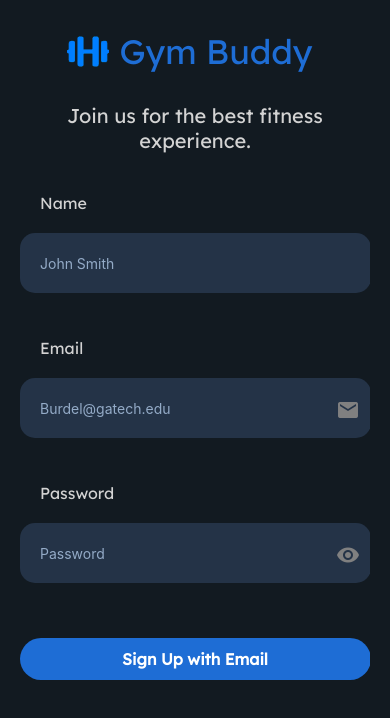
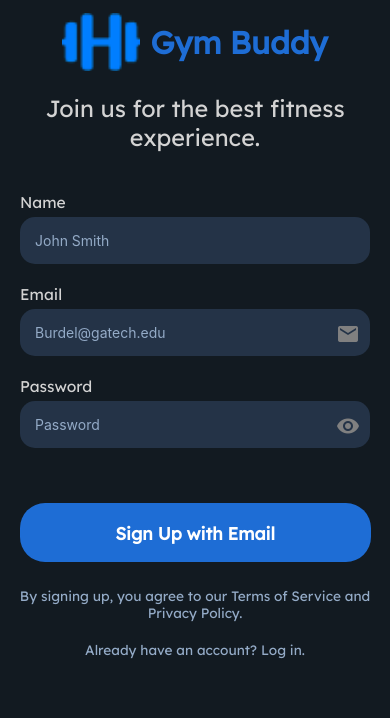
Before and after one commit to TanishqP14/GymBuddyFrontEnd, a React Native app: screen /signUp in a window 390 px wide. Shown: the top 718 px of the page. Built offline with nearby package versions, Linux system fonts and the light colour scheme.

Commit message:
fixed sign up layout

```diff
--- a/App.js
+++ b/App.js
@@ -3,6 +3,7 @@ import WelcomeSceneSec from "./WelcomeScene/WelcomeSceneSec.js";
 import {createNativeStackNavigator} from '@react-navigation/native-stack';
 import {NavigationContainer} from '@react-navigation/native';
 import SignUp from "./AuthScene/SignUp.js";
+import LogIn from "./AuthScene/LogIn.js";
 
 
 const Stack = createNativeStackNavigator();
@@ -20,7 +21,10 @@ export default function App() {
           component={WelcomeSceneSec} />
         <Stack.Screen name="signUp"
           component={SignUp}/>
+          <Stack.Screen name="logIn"
+          component={LogIn}/>
       </Stack.Navigator>
     </NavigationContainer>
+
   )
 }
--- a/AuthScene/LogIn.js
+++ b/AuthScene/LogIn.js
@@ -0,0 +1,78 @@
+import {View, StyleSheet, Text, TextInput, Image, Dimensions, ScrollView, Pressable} from "react-native";
+import * as Font from 'expo-font';
+
+const {width, height} = Dimensions.get("window");
+
+const imageHeader = require('../assets/Images/Screenshot 2024-12-17 012023.png');
+
+export default function LogIn() {
+
+    const [fontsLoaded] = Font.useFonts({
+                            'Lexend-Bold': require('../assets/Fonts/Lexend/Lexend-Bold.ttf'),
+                            'Lexend': require('../assets/Fonts/Lexend/Lexend-Regular.ttf')
+                        });
+
+    return (
+
+        <View style={logInStyles.container}>
+
+            <Image source={imageHeader} resizeMethod="contain" style={{width: width, height: height * 0.4}} />
+            <View style={logInStyles.contentContainer}>
+
+            <Text style={logInStyles.textStyle}>
+                Log In
+            </Text>
+
+            <ScrollView automaticallyAdjustKeyboardInsets={true}>
+                <TextInput placeholder="Email" style={logInStyles.textInput} placeholderTextColor={"#94ABC7"}/>
+                <TextInput placeholder="Password" style={logInStyles.textInput} placeholderTextColor={"#94ABC7"} />
+                <Pressable style={({pressed}) => [logInStyles.startedButton, {backgroundColor: pressed ? '#334A66' : '##1A78E5', marginTop: 20}]}>
+                    <Text style={{fontSize: 18, color: 'white', fontWeight: 'bold', fontFamily: 'Lexend'}}>
+                    Already have an account? Log IN
+                    </Text>
+                </Pressable>
+            </ScrollView>
+            </View>
+        </View>
+    )
+}
+
+const logInStyles = StyleSheet.create({
+    container: {
+        flex: 1,
+        backgroundColor: '#121A21',
+        justifyContent: 'center',
+        justifyContent: 'flex-start',
+        alignItems: 'center',
+    },
+    contentContainer: {
+        alignItems: 'center',
+        padding: 20
+    },
+    textStyle: {
+        textAlign: 'center',
+        fontFamily: 'Lexend-Bold',
+        fontSize: 35,
+        color: "white",
+        marginBottom: 30,
+    },
+    textInput: {
+        width: width * 0.9,
+        borderRadius: 15,
+        backgroundColor: "#243347",
+        padding: 20,
+        marginBottom: 25,
+        color: "white",
+        height: 60,
+        marginBottom: 30
+    },
+    startedButton: {
+        width: width * 0.85,
+        height: height * 0.07,
+        borderRadius: width * 0.3,
+        backgroundColor: '#1A78E5',
+        alignItems: 'center',
+        justifyContent: 'center',
+        marginTop: 20,
+      }
+})
--- a/AuthScene/SignUp.js
+++ b/AuthScene/SignUp.js
@@ -1,4 +1,4 @@
-import {View, StyleSheet, Text, Image, TextInput, Dimensions, ScrollView, TouchableOpacity, Pressable} from "react-native";
+import {View, StyleSheet, Text, Image, TextInput, Dimensions, ScrollView, TouchableOpacity, Pressable, SafeAreaView} from "react-native";
 import * as Font from 'expo-font';
 import Icon from 'react-native-vector-icons/MaterialCommunityIcons';
 import { useEffect, useState } from "react";
@@ -6,7 +6,7 @@ import { useEffect, useState } from "react";
 const logo = require("../assets/Images/Logo.png");
 const {width, height} = Dimensions.get("window");
 
-export default function SignUp() {
+export default function SignUp({navigation}) {
 
     const [name, setName] = useState('');
     const [email, setEmail] = useState('');
@@ -15,7 +15,7 @@ export default function SignUp() {
     const [errors, setError] = useState({});
 
     let formValidation = () => {
-        error = {};
+        let error = {};
         if (name.match(/^[A-Za-z]+$/) == null) {
             error.userError = "Type a valid name.";
         }
@@ -36,107 +36,164 @@ export default function SignUp() {
     });
 
     return (
-        <View style={signUpStyles.container}>
+        <SafeAreaView style={signUpStyles.safeContainer}>
             <View style={signUpStyles.titleContainer}>
-                <Image source={logo} />
+                    <Image source={logo} style={signUpStyles.logo} resizeMode="contain" />
                     <Text style={signUpStyles.title}>Gym Buddy</Text>
                 </View>
                 <Text style={signUpStyles.subHeader}>Join us for the best fitness experience.</Text>
-            <ScrollView automaticallyAdjustKeyboardInsets={true}>
+            <ScrollView keyboardShouldPersistTaps="handled">
+                <View style={signUpStyles.container}>
                     <Text style={signUpStyles.inputHeader}>Name</Text>
-                {errors.userError ? <Text style={signUpStyles.error}>{errors.userError}</Text> : null}
-                <TextInput style={signUpStyles.input} placeholder="John Smith" placeholderTextColor={"#94ABC7"} value={name} onChangeText={(val) => setName(val)}/>
+                    {errors.userError && <Text style={signUpStyles.error}>{errors.userError}</Text>}
+                    <TextInput
+                        style={signUpStyles.input}
+                        placeholder="John Smith"
+                        placeholderTextColor="#94ABC7"
+                        value={name}
+                        onChangeText={(val) => setName(val)}
+                    />
 
                     <Text style={signUpStyles.inputHeader}>Email</Text>
-                {errors.emailError ? <Text style={signUpStyles.error}>{errors.emailError}</Text> : null}
+                    {errors.emailError && <Text style={signUpStyles.error}>{errors.emailError}</Text>}
                     <View style={signUpStyles.textInputContainer}>
-                    <TextInput style={[signUpStyles.input, {color: "white"}]} placeholder="Burdel@gatech.edu" placeholderTextColor={"#94ABC7"}
-                        value={email} onChangeText={(val) => setEmail(val)}/>
-                    <Icon name={'email'} size={24} color="grey" style={signUpStyles.icon} />
-
+                        <TextInput
+                            style={[signUpStyles.input, { color: 'white' }]}
+                            placeholder="Burdel@gatech.edu"
+                            placeholderTextColor="#94ABC7"
+                            value={email}
+                            onChangeText={(val) => setEmail(val)}
+                        />
+                        <Icon name="email" size={24} color="grey" style={signUpStyles.icon} />
                     </View>
 
                     <Text style={signUpStyles.inputHeader}>Password</Text>
-                {errors.passwordError ? <Text style={signUpStyles.error}>{errors.passwordError}</Text> : null}
+                    {errors.passwordError && <Text style={signUpStyles.error}>{errors.passwordError}</Text>}
                     <View style={signUpStyles.textInputContainer}>
-                    <TextInput style={[signUpStyles.input, {color: "white"}]} placeholder="Password" placeholderTextColor={"#94ABC7"} secureTextEntry={!passwordVisible} value={password} onChangeText={(val) => setPassword(val)} />
-                    <TouchableOpacity onPress={() => setPasswordVisible(!passwordVisible)} style={signUpStyles.icon} >
-                        <Icon name={passwordVisible ? 'eye-off' : 'eye'} size={24} color="grey"  />
+                        <TextInput
+                            style={[signUpStyles.input, { color: 'white' }]}
+                            placeholder="Password"
+                            placeholderTextColor="#94ABC7"
+                            secureTextEntry={!passwordVisible}
+                            value={password}
+                            onChangeText={(val) => setPassword(val)}
+                        />
+                        <TouchableOpacity onPress={() => setPasswordVisible(!passwordVisible)} style={signUpStyles.icon}>
+                            <Icon name={passwordVisible ? 'eye-off' : 'eye'} size={24} color="grey" />
                         </TouchableOpacity>
                     </View>
-                <View style={{justifyContent: 'center', alignItems: 'center'}}>
-                <Pressable style={({pressed}) => [signUpStyles.startedButton, {backgroundColor: pressed ? 'lightgrey' : '#1E6DD5'}]} onPress={formValidation}>
-                    <Text style={{fontSize: 16, color: 'white', fontWeight: 'bold', fontFamily: 'Lexend'}}>
-                        Sign Up with Email
+                </View>
+                <View style={signUpStyles.center}>
+                    <Pressable
+                        style={({ pressed }) => [
+                            signUpStyles.startedButton,
+                            { backgroundColor: pressed ? 'lightgrey' : '#1E6DD5' },
+                        ]}
+                        onPress={formValidation}
+                    >
+                        <Text style={signUpStyles.startedButtonText}>Sign Up with Email</Text>
+                    </Pressable>
+                    <Text style={signUpStyles.infoText}>
+                        By signing up, you agree to our Terms of Service and Privacy Policy.
                     </Text>
+                </View>
+                <View style={signUpStyles.center}>
+                    <Pressable
+                        style={({ pressed }) => [{ backgroundColor: pressed ? '#1E6DD5' : 'transparent' }]}
+                        onPress={() => navigation.navigate('logIn')}
+                    >
+                        <Text style={signUpStyles.infoText}>Already have an account? Log in.</Text>
                     </Pressable>
                 </View>
             </ScrollView>
-        </View>
-    )
-}
+        </SafeAreaView>
+    );
+};
 
 const signUpStyles = StyleSheet.create({
+    safeContainer: {
+        flex: 1,
+        backgroundColor: '#121A21',
+    },
     container: {
         padding: 20,
-        flex: 1,
-        backgroundColor: '#121A21',
+        marginTop: 20,
+        justifyContent: 'center',
     },
     titleContainer: {
         flexDirection: 'row',
         justifyContent: 'center',
-        alignItems: 'center'
+        alignItems: 'center',
+        height: height * 0.1
+    },
+    logo: {
+        width: width * 0.2,
+        height: width * 0.2,
     },
     title: {
-        padding: 10,
-        color: "#1E6DD5",
-        fontSize: 34,
-        fontWeight: 10,
+        marginLeft: 10,
+        color: '#1E6DD5',
+        fontSize: width * 0.08,
+        fontWeight: 'bold',
         fontFamily: 'Lexend',
     },
     subHeader: {
-        color: "lightgrey",
-        fontFamily: "Lexend",
-        fontSize: 20,
+        color: 'lightgrey',
+        fontFamily: 'Lexend',
+        fontSize: width * 0.06,
         textAlign: 'center',
-        padding: 20
+        marginTop: 10,
     },
     inputHeader: {
-        color: "lightgrey",
-        fontSize: 16,
+        color: 'lightgrey',
+        fontSize: width * 0.04,
         fontFamily: 'Lexend',
-        fontWeight: 5,
-        padding: 20,
+        marginBottom: 5,
     },
     input: {
-        width: width * 0.9,
+        width: '100%',
         borderRadius: 15,
-        backgroundColor: "#243347",
-        padding: 20,
-        marginBottom: 25,
-        color: "white",
-        height: 60,
+        backgroundColor: '#243347',
+        padding: 15,
+        marginBottom: 20,
+        color: 'white',
     },
     textInputContainer: {
-        flex: 'row',
-        flexDirection: 'center'
+        flexDirection: 'row',
+        alignItems: 'center',
     },
     icon: {
         position: 'absolute',
         right: 10,
-        top: 20
+        bottom: 30,
     },
     startedButton: {
-        width: width * 0.9,
-        height: height * 0.05,
-        borderRadius: width * 0.3,
-        backgroundColor: '#1A78E5',
+        width: '90%',
+        height: height * 0.07,
+        borderRadius: 25,
         alignItems: 'center',
         justifyContent: 'center',
-        marginTop: 30,
+        marginVertical: 15,
+    },
+    startedButtonText: {
+        fontSize: width * 0.045,
+        color: 'white',
+        fontWeight: 'bold',
+        fontFamily: 'Lexend',
     },
     error: {
         color: 'red',
-        marginBottom: 10,
-    }
-})
+        marginBottom: 5,
+    },
+    infoText: {
+        color: '#94ABC7',
+        textAlign: 'center',
+        fontFamily: 'Lexend',
+        fontSize: width * 0.035,
+        marginVertical: 10,
+    },
+    center: {
+        justifyContent: 'center',
+        alignItems: 'center',
+    },
+});
--- a/WelcomeScene/WelcomeSceneSec.js
+++ b/WelcomeScene/WelcomeSceneSec.js
@@ -32,7 +32,8 @@ export default function WelcomeSceneSec({navigation}) {
             Sign Up with GT email
           </Text>
         </Pressable>
-        <Pressable style={({pressed}) => [welcomeStyles1.startedButton, {backgroundColor: pressed ? '#334A66' : '#486586', marginTop: 20}]}>
+        <Pressable style={({pressed}) => [welcomeStyles1.startedButton, {backgroundColor: pressed ? '#334A66' : '#486586', marginTop: 20}]}
+          onPress={() => navigation.navigate("logIn")}>
           <Text style={{fontSize: 18, color: 'white', fontWeight: 'bold', fontFamily: 'Lexend'}}>
             Already have an account? Log IN
           </Text>
@@ -47,7 +48,6 @@ const welcomeStyles1 = StyleSheet.create({
     flex: 1,
     backgroundColor: '#121A21',
     alignItems: 'center',
-    justifyContent: 'center',
     justifyContent: "flex-start",
   },
   image: {
```
Also changed, not shown: assets/Images/Screenshot 2024-12-17 012023.png (added). Lines whose indentation alone changed are shown as unchanged.
